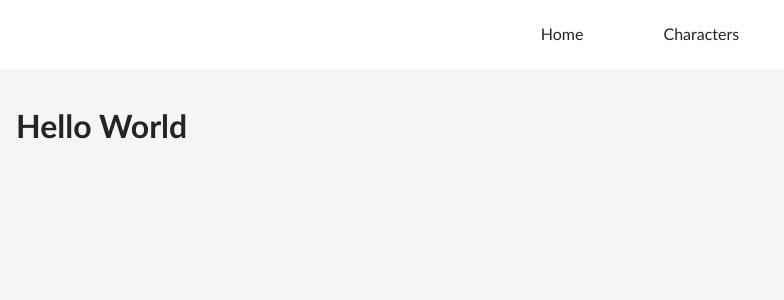
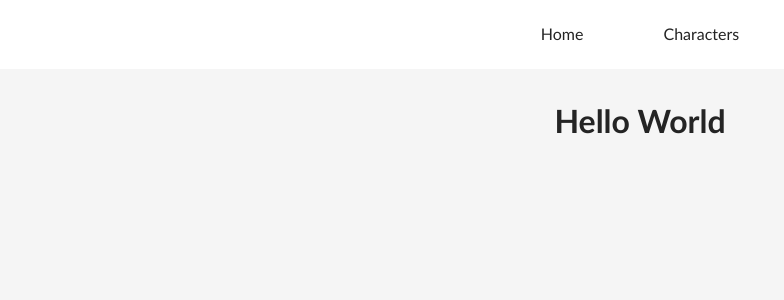
Before and after one commit to ilhamuh97/neue-fische-frontend, a React (Vite) app: page / in a window 1280 px wide. Shown: the top 300 px of the page, without its empty margins (0-784 px from the left). Built offline with nearby package versions, Linux system fonts and the light colour scheme.

Commit message:
add style to home

```diff
--- a/src/pages/Home/index.tsx
+++ b/src/pages/Home/index.tsx
@@ -1,9 +1,10 @@
-import {type ReactElement} from 'react';
+import { type ReactElement } from "react";
+import "./style.css";
 
 export default function Index(): ReactElement {
 	return (
-		<div>
-			<h1>Hello World</h1>
+		<div className="home">
+			<h1 className="home-title">Hello World</h1>
 		</div>
 	);
 }
--- /dev/null
+++ b/src/pages/Home/style.css
@@ -0,0 +1,10 @@
+.home {
+    padding: 1rem;
+}
+
+.home-title {
+    font-size: 32px;
+    font-weight: bold;
+    margin: 0;
+    text-align: center;
+}
```
